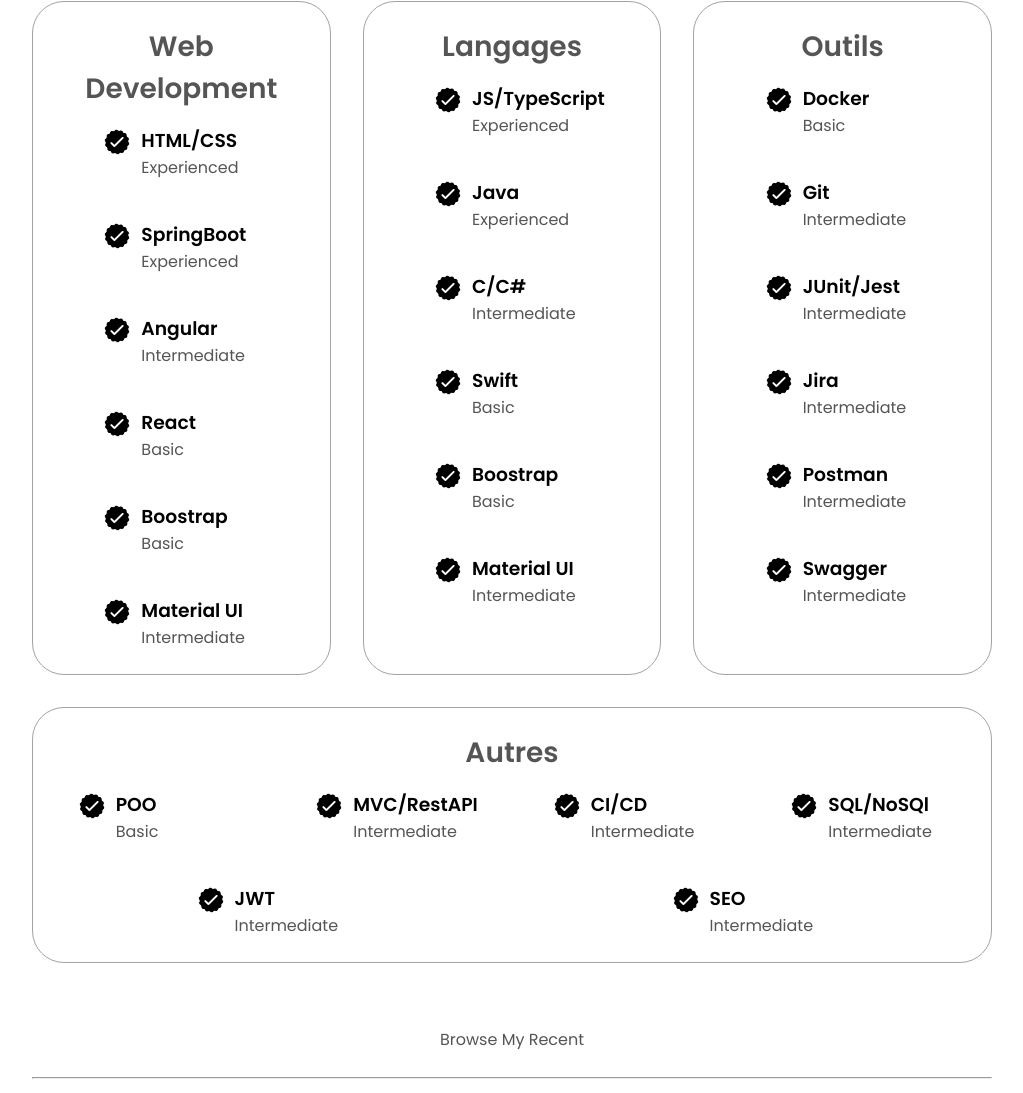
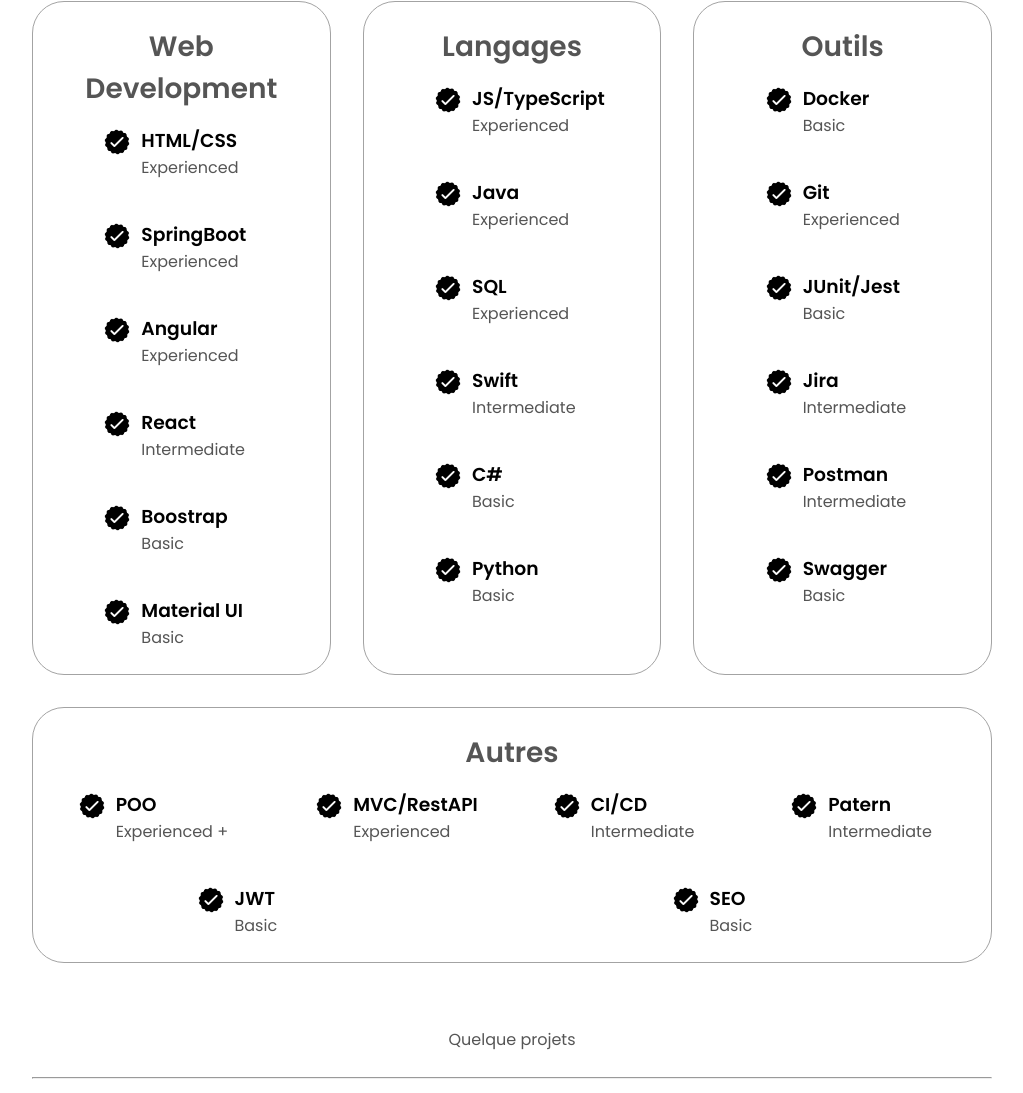
Before and after one commit to jonathann243/PortFW, a plain HTML site: page index.html in a window 1280 px wide. Shown: the part 1707-2800 px from the top of the page, without its empty margins (128-1151 px from the left). Drawn offline with Linux system fonts and the light colour scheme.

Commit message:
link review on project

```diff
--- a/index.html
+++ b/index.html
@@ -56,12 +56,13 @@
           </button>
         </div>
         <div id="socials-container">
-          <img
+          <!--<img
             src="./assets/linkedin.png"
             alt="My LinkedIn profile"
             class="icon"
             onclick="location.href='https://www.linkedin.com/in/jonathan-kanyinda-1412701a0/'"
-          />
+          />-->
+
           <img
             src="./assets/github.png"
             alt="My Github profile"
@@ -155,7 +156,7 @@
                 />
                 <div>
                   <h3>Angular</h3>
-                  <p>Intermediate</p>
+                  <p>Experienced</p>
                 </div>
               </article>
               <article>
@@ -166,7 +167,7 @@
                 />
                 <div>
                   <h3>React</h3>
-                  <p>Basic</p>
+                  <p>Intermediate</p>
                 </div>
               </article>
               <article>
@@ -188,7 +189,7 @@
                 />
                 <div>
                   <h3>Material UI</h3>
-                  <p>Intermediate</p>
+                  <p>Basic</p>
                 </div>
               </article>
             </div>
@@ -225,7 +226,18 @@
                   class="icon"
                 />
                 <div>
-                  <h3>C/C#</h3>
+                  <h3>SQL</h3>
+                  <p>Experienced</p>
+                </div>
+              </article>
+              <article>
+                <img
+                  src="./assets/checkmark.png"
+                  alt="Experience icon"
+                  class="icon"
+                />
+                <div>
+                  <h3>Swift </h3>
                   <p>Intermediate</p>
                 </div>
               </article>
@@ -236,7 +248,7 @@
                   class="icon"
                 />
                 <div>
-                  <h3>Swift </h3>
+                  <h3>C#</h3>
                   <p>Basic</p>
                 </div>
               </article>
@@ -247,19 +259,8 @@
                   class="icon"
                 />
                 <div>
-                  <h3>Boostrap</h3>
+                  <h3>Python </h3>
                   <p>Basic</p>
-                </div>
-              </article>
-              <article>
-                <img
-                  src="./assets/checkmark.png"
-                  alt="Experience icon"
-                  class="icon"
-                />
-                <div>
-                  <h3>Material UI</h3>
-                  <p>Intermediate</p>
                 </div>
               </article>
             </div>
@@ -286,7 +287,7 @@
                 />
                 <div>
                   <h3>Git </h3>
-                  <p>Intermediate</p>
+                  <p>Experienced</p>
                 </div>
               </article>
               <article>
@@ -297,7 +298,7 @@
                 />
                 <div>
                   <h3>JUnit/Jest</h3>
-                  <p>Intermediate</p>
+                  <p>Basic</p>
                 </div>
               </article>
               <article>
@@ -330,7 +331,7 @@
                 />
                 <div>
                   <h3>Swagger</h3>
-                  <p>Intermediate</p>
+                  <p>Basic</p>
                 </div>
               </article>
             </div>
@@ -346,7 +347,7 @@
                 />
                 <div>
                   <h3>POO</h3>
-                  <p>Basic</p>
+                  <p>Experienced +</p>
                 </div>
               </article>
               <article>
@@ -357,7 +358,7 @@
                 />
                 <div>
                   <h3>MVC/RestAPI </h3>
-                  <p>Intermediate</p>
+                  <p>Experienced</p>
                 </div>
               </article>
               <article>
@@ -378,7 +379,7 @@
                   class="icon"
                 />
                 <div>
-                  <h3>SQL/NoSQl</h3>
+                  <h3>Patern</h3>
                   <p>Intermediate</p>
                 </div>
               </article>
@@ -390,7 +391,7 @@
                 />
                 <div>
                   <h3>JWT</h3>
-                  <p>Intermediate</p>
+                  <p>Basic</p>
                 </div>
               </article>
               <article>
@@ -401,7 +402,7 @@
                 />
                 <div>
                   <h3>SEO</h3>
-                  <p>Intermediate</p>
+                  <p>Basic</p>
                 </div>
               </article>
             </div>
@@ -414,7 +415,7 @@
       />-->
     </section>
     <section id="projects">
-      <p class="section__text__p1">Browse My Recent</p>
+      <p class="section__text__p1">Quelque projets </p>
       <br><hr><h1 class="title">Projects</h1><hr>
       <div class="experience-details-container">
         <div class="about-containers">
@@ -484,7 +485,7 @@
               </button>
               <button
                 class="btn btn-color-2 project-btn"
-                onclick="location.href='https://github.com/'"
+                onclick="location.href='https://github.com/jonathann243/EPharma'"
               >
                  Demo
               </button>
@@ -508,13 +509,14 @@
           />
           <p><a href="mailto:examplemail@gmail.com">jonathankanyinda55@gmail.com</a></p>
         </div>
-        <div class="contact-info-container">
+        <!--<div class="contact-info-container">
           <img
             src="./assets/linkedin.png"
             alt="LinkedIn icon"
             class="icon contact-icon"
           />
-          <p><a href="https://www.linkedin.com/in/jonathan-kanyinda-1412701a0/">LinkedIn</a></p>
+          <p><a href="https://www.linkedin.com/in/jonathan-kanyinda-1412701a0/">LinkedIn</a></p>-->
+
         </div>
       </div>
     </section>
```
